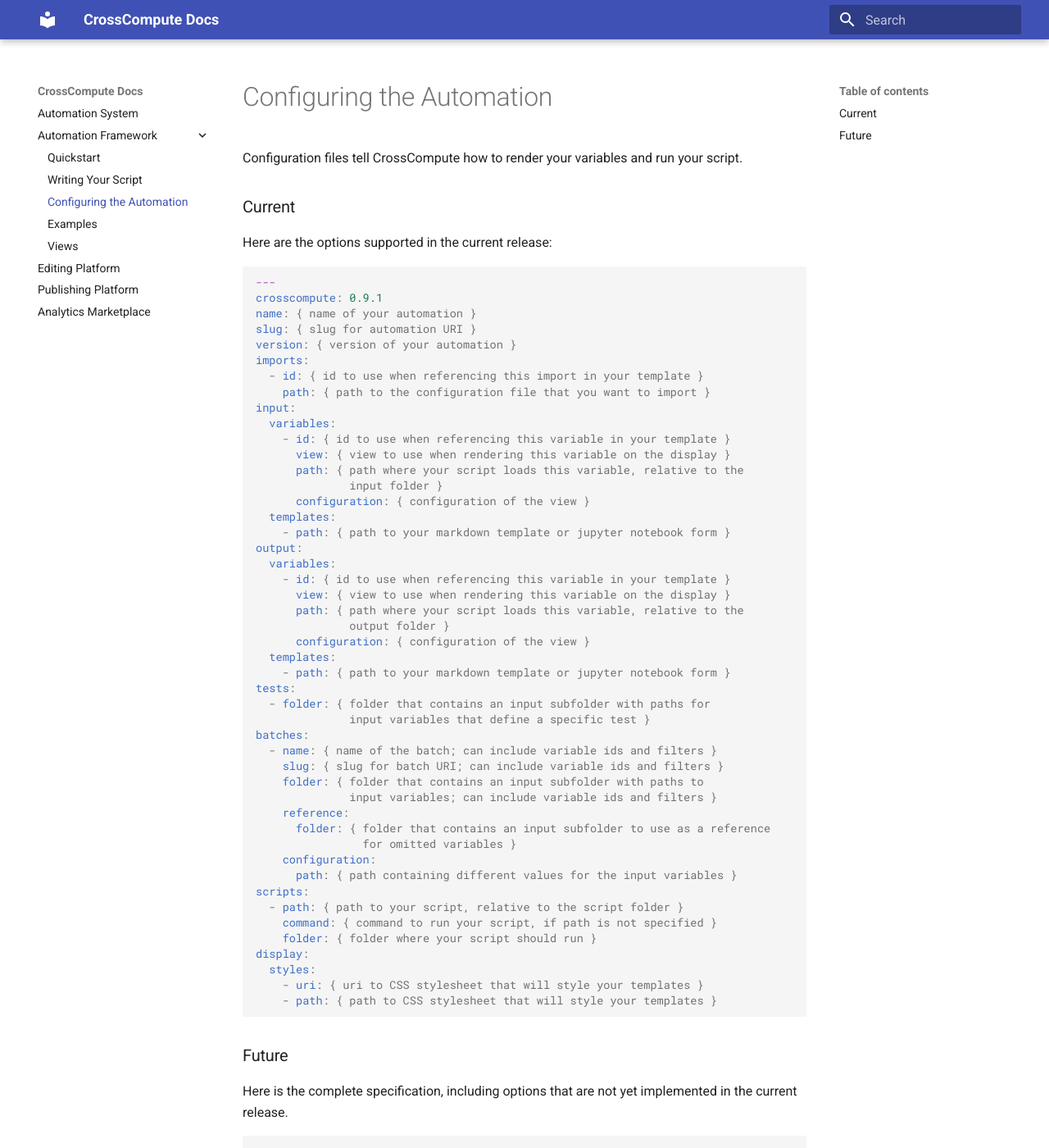
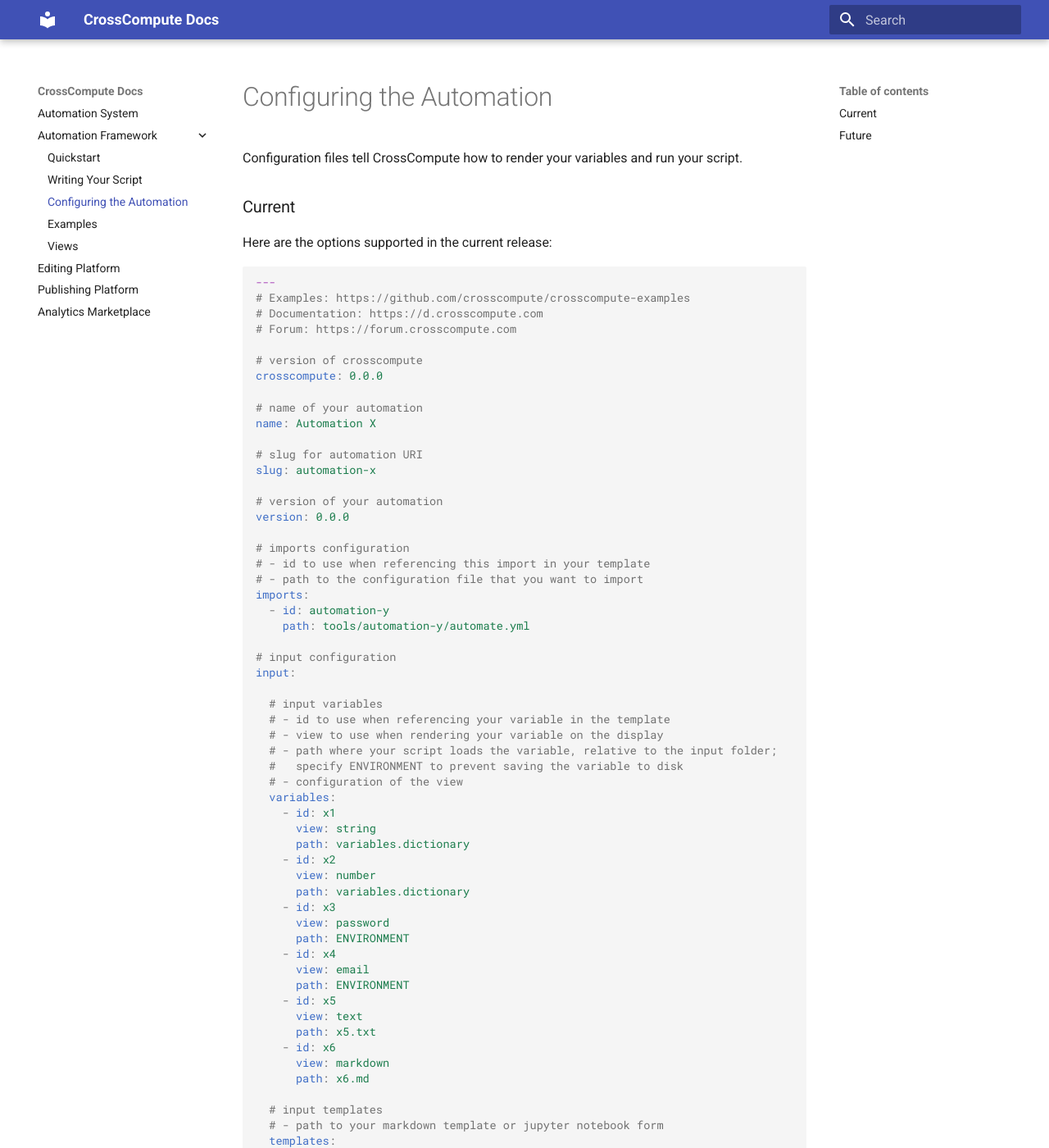
Before and after one commit to crosscompute/crosscompute-docs, an MkDocs documentation site: the page built from docs/automation-framework/configuration.md, in a window 1280 px wide and 1400 px high. Shown: the whole window at 82% size. Built offline with MkDocs 1.6.1 and Material for MkDocs 9.7.7, drawn with Linux system fonts in a browser that asks for light colours; some of the changed text lies outside the part shown.

Commit message:
Be consistent with the configuration template

````diff
--- a/docs/automation-framework/configuration.md
+++ b/docs/automation-framework/configuration.md
@@ -6,52 +6,183 @@
 
 ```yaml
 ---
-crosscompute: 0.9.1
-name: { name of your automation }
-slug: { slug for automation URI }
-version: { version of your automation }
+# Examples: https://github.com/crosscompute/crosscompute-examples
+# Documentation: https://d.crosscompute.com
+# Forum: https://forum.crosscompute.com
+
+# version of crosscompute
+crosscompute: 0.0.0
+
+# name of your automation
+name: Automation X
+
+# slug for automation URI
+slug: automation-x
+
+# version of your automation
+version: 0.0.0
+
+# imports configuration
+# - id to use when referencing this import in your template
+# - path to the configuration file that you want to import
 imports:
-  - id: { id to use when referencing this import in your template }
-    path: { path to the configuration file that you want to import }
+  - id: automation-y
+    path: tools/automation-y/automate.yml
+
+# input configuration
 input:
+
+  # input variables
+  # - id to use when referencing your variable in the template
+  # - view to use when rendering your variable on the display
+  # - path where your script loads the variable, relative to the input folder;
+  #   specify ENVIRONMENT to prevent saving the variable to disk
+  # - configuration of the view
   variables:
-    - id: { id to use when referencing this variable in your template }
-      view: { view to use when rendering this variable on the display }
-      path: { path where your script loads this variable, relative to the
-              input folder }
-      configuration: { configuration of the view }
+    - id: x1
+      view: string
+      path: variables.dictionary
+    - id: x2
+      view: number
+      path: variables.dictionary
+    - id: x3
+      view: password
+      path: ENVIRONMENT
+    - id: x4
+      view: email
+      path: ENVIRONMENT
+    - id: x5
+      view: text
+      path: x5.txt
+    - id: x6
+      view: markdown
+      path: x6.md
+
+  # input templates
+  # - path to your markdown template or jupyter notebook form
   templates:
-    - path: { path to your markdown template or jupyter notebook form }
-output:
+    - path: form.md
+
+# output configuration
+# output:
+
+  # output variables
+  # - id to use when referencing your variable in the template
+  # - view to use when rendering your variable on the display
+  # - path where your script saves the variable,
+  #   relative to the output folder
+  # - configuration of the view
   variables:
-    - id: { id to use when referencing this variable in your template }
-      view: { view to use when rendering this variable on the display }
-      path: { path where your script loads this variable, relative to the
-              output folder }
-      configuration: { configuration of the view }
+    - id: y1
+      view: link
+      path: y1.pdf
+    - id: y2
+      view: string
+      path: variables.dictionary
+    - id: y3
+      view: number
+      path: variables.dictionary
+    - id: y4
+      view: text
+      path: y4.txt
+    - id: y5
+      view: markdown
+      path: y5.md
+    - id: y6
+      view: image
+      path: y6.svg
+    - id: y7
+      view: table
+      path: y7.json
+    - id: y8
+      view: map-mapbox
+      path: y8.geojson
+      configuration:
+        style: mapbox://styles/mapbox/dark-v10
+        layers:
+          - type: fill
+            type: circle
+            paint:
+              fill-color: blue
+              circle-color: red
+        path: y8-configuration.json
+    - id: y9
+      view: map-deck-screengrid
+      path: y9.json
+      configuration:
+        style: mapbox://styles/mapbox/dark-v10
+        path: y9-configuration.json
+
+  # output templates
+  # - path to your markdown template or jupyter notebook form
   templates:
-    - path: { path to your markdown template or jupyter notebook form }
+    - path: report-section1.md
+    - path: report-section2.md
+
+# tests configuration
+# - folder that contains an input subfolder with paths for
+#   input variables that define a specific test
 tests:
-  - folder: { folder that contains an input subfolder with paths for
-              input variables that define a specific test }
+  - folder: tests/test1
+  - folder: tests/test2
+
+# batches configuration
+# - name of the batch; can include variable ids and filters
+# - slug for batch URI; can include variable ids and filters
+# - folder that contains an input subfolder with paths for
+#   input variables; can include variable ids and filters
+# - reference batch to use to fill omitted variables in batch configuration
+# - configuration for batch template
 batches:
-  - name: { name of the batch; can include variable ids and filters }
-    slug: { slug for batch URI; can include variable ids and filters }
-    folder: { folder that contains an input subfolder with paths to
-              input variables; can include variable ids and filters }
+
+  # case 0: use a batch folder to set values for input variables
+  - folder: batches/batch0
+
+  # case 1: use a batch configuration to vary values for input variables
+  - name: '{x1 | title} {x2}'
+    slug: '{x1 | slug}-{x2}'
+    folder: batches/{x1 | slug}-{x2}
+    configuration:
+      path: datasets/batches.csv
+
+  # case 2: use a reference folder to set default values for missing variables
+  #         use a batch configuration to vary selected variables
+  - name: '{x1 | title} {x2}'
+    slug: '{x1 | slug}-{x2}'
+    folder: batches/{x1 | slug}-{x2}
     reference:
-      folder: { folder that contains an input subfolder to use as a reference
-                for omitted variables }
+      folder: batches/batch0
     configuration:
-      path: { path containing different values for the input variables }
+      path: datasets/batches.csv
+
+# scripts configuration
+# - path to your script, relative to the script folder
+# - command to run your script, if path is not specified
+# - folder where your script should run
 scripts:
-  - path: { path to your script, relative to the script folder }
-    command: { command to run your script, if path is not specified }
-    folder: { folder where your script should run }
+  - path: run1.ipynb
+    command: python run1.py {input_folder} {output_folder} {log_folder} {debug_folder}
+    folder: .
+  - path: run2.ipynb
+    command: python run2.py {input_folder} {output_folder} {log_folder} {debug_folder}
+    folder: .
+
+# display configuration
 display:
+
+  # styles configuration
+  # - uri to CSS stylesheet that will be used to render your templates
+  # - path to CSS stylesheet that will be used to render your templates
   styles:
-    - uri: { uri to CSS stylesheet that will style your templates }
-    - path: { path to CSS stylesheet that will style your templates }
+    - uri: https://fonts.googleapis.com/css?family=Tangerine
+    - path: report.css
+
+  # templates configuration
+  # - id of template
+  # - path to template
+  templates:
+    - id: root
+      path: root.jinja2
 ```
 
 ### Future
````
